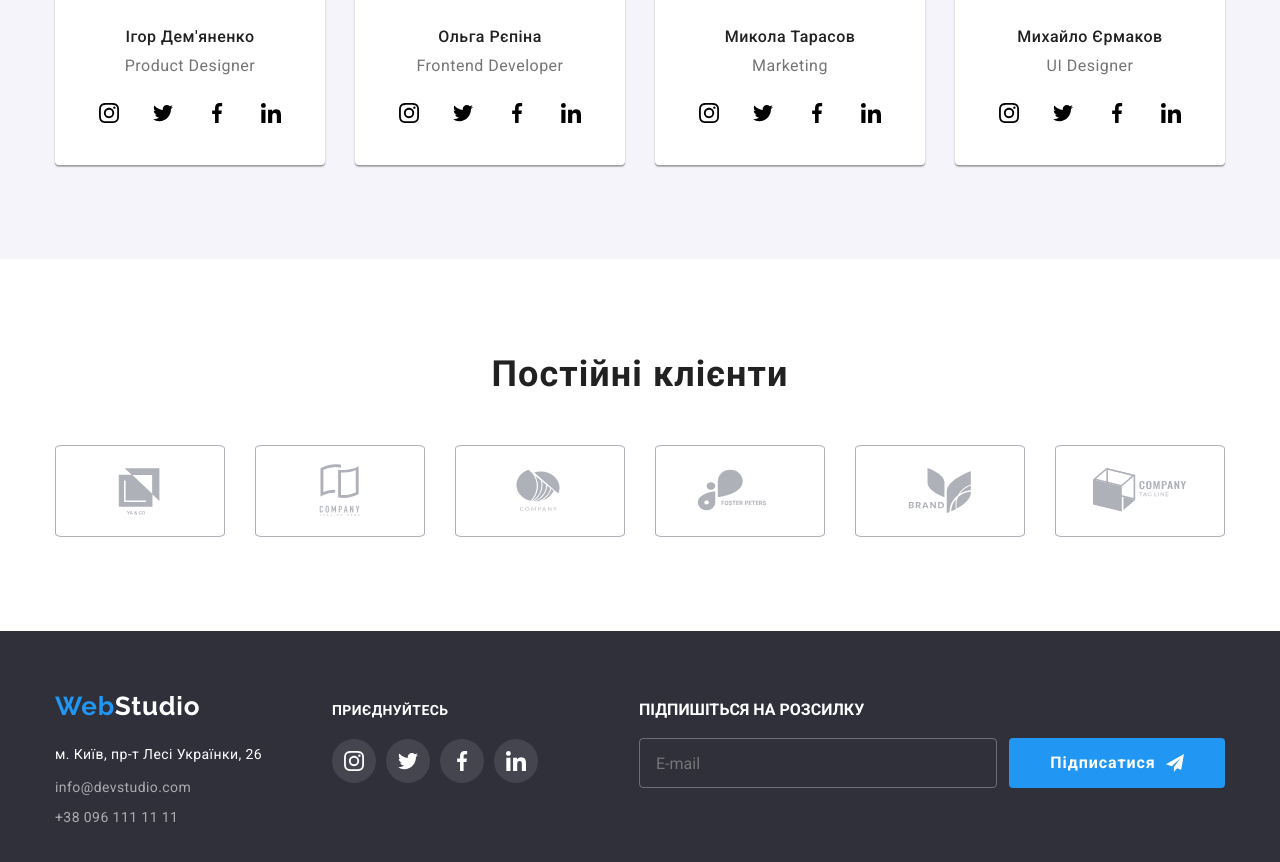
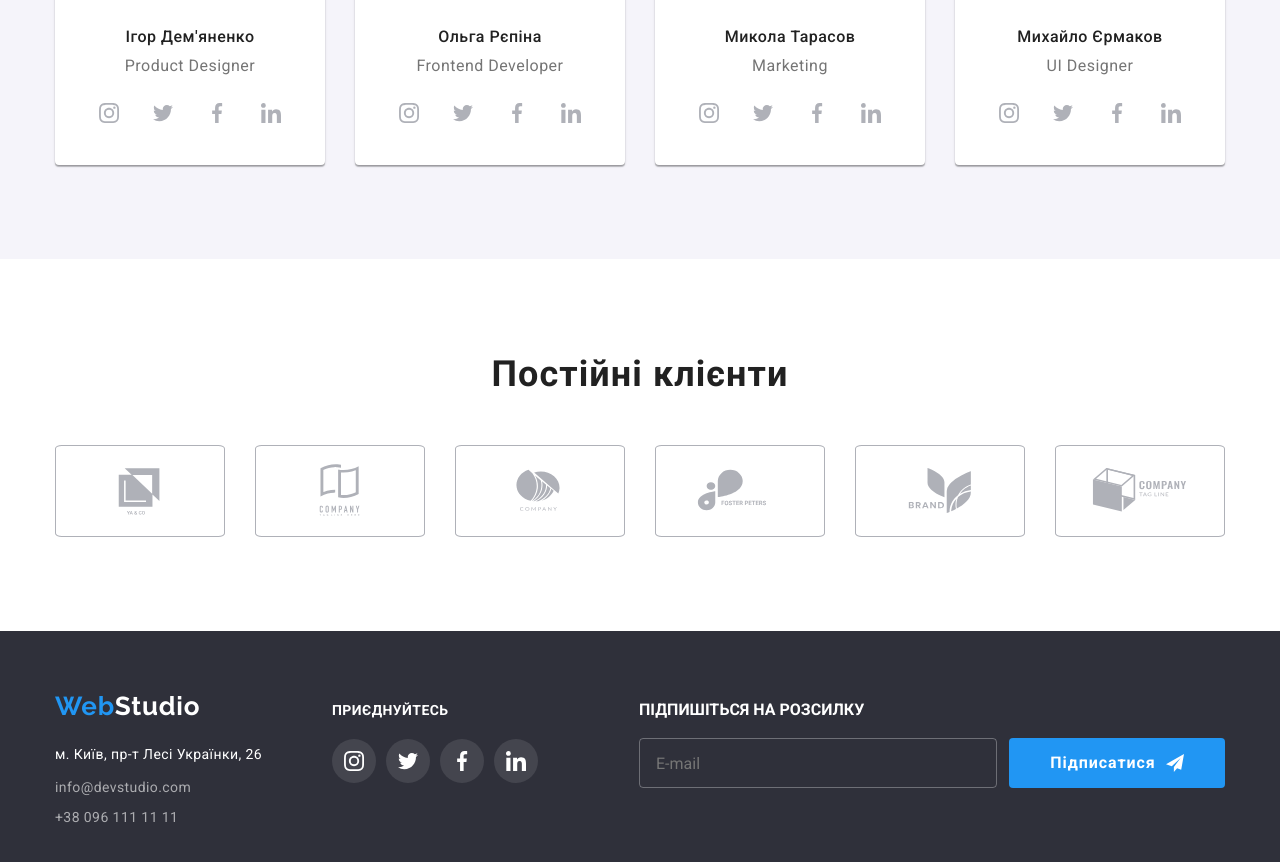
Before and after one commit to Oksana-Hrebinnyk/goit-markup-hw-07, a plain HTML site: page index.html in a window 1280 px wide. Shown: the part 2052-2914 px from the top of the page. Drawn offline with nearby package versions, Linux system fonts and the light colour scheme; files that its build step writes are made by us from their sources.

Commit message:
checkbox

```diff
--- a/index.html
+++ b/index.html
@@ -184,7 +184,7 @@
                       rel="noopener noreferer"
                       aria-label="Instagram"
                     >
-                      <svg class=".team__social-media--icon" width="20px" height="20px">
+                      <svg class="team__social-media--icon" width="20px" height="20px">
                         <use href="./img/icons.svg#instagram"></use>
                       </svg>
                     </a>
@@ -197,7 +197,7 @@
                       rel="noopener noreferer"
                       aria-label="Instagram"
                     >
-                      <svg class=".team__social-media--icon" width="20px" height="20px">
+                      <svg class="team__social-media--icon" width="20px" height="20px">
                         <use href="./img/icons.svg#twitter"></use>
                       </svg>
                     </a>
@@ -210,7 +210,7 @@
                       rel="noopener noreferer"
                       aria-label="Instagram"
                     >
-                      <svg class=".team__social-media--icon" width="20px" height="20px">
+                      <svg class="team__social-media--icon" width="20px" height="20px">
                         <use href="./img/icons.svg#facebook"></use>
                       </svg>
                     </a>
@@ -223,7 +223,7 @@
                       rel="noopener noreferer"
                       aria-label="Instagram"
                     >
-                      <svg class=".team__social-media--icon" width="20px" height="20px">
+                      <svg class="team__social-media--icon" width="20px" height="20px">
                         <use href="./img/icons.svg#linkedin"></use>
                       </svg>
                     </a>
@@ -245,7 +245,7 @@
                       rel="noopener noreferer"
                       aria-label="Instagram"
                     >
-                      <svg class=".team__social-media--icon" width="20px" height="20px">
+                      <svg class="team__social-media--icon" width="20px" height="20px">
                         <use href="./img/icons.svg#instagram"></use>
                       </svg>
                     </a>
@@ -258,7 +258,7 @@
                       rel="noopener noreferer"
                       aria-label="Instagram"
                     >
-                      <svg class=".team__social-media--icon" width="20px" height="20px">
+                      <svg class="team__social-media--icon" width="20px" height="20px">
                         <use href="./img/icons.svg#twitter"></use>
                       </svg>
                     </a>
@@ -271,7 +271,7 @@
                       rel="noopener noreferer"
                       aria-label="Instagram"
                     >
-                      <svg class=".team__social-media--icon" width="20px" height="20px">
+                      <svg class="team__social-media--icon" width="20px" height="20px">
                         <use href="./img/icons.svg#facebook"></use>
                       </svg>
                     </a>
@@ -284,7 +284,7 @@
                       rel="noopener noreferer"
                       aria-label="Instagram"
                     >
-                      <svg class=".team__social-media--icon" width="20px" height="20px">
+                      <svg class="team__social-media--icon" width="20px" height="20px">
                         <use href="./img/icons.svg#linkedin"></use>
                       </svg>
                     </a>
@@ -306,7 +306,7 @@
                       rel="noopener noreferer"
                       aria-label="Instagram"
                     >
-                      <svg class=".team__social-media--icon" width="20px" height="20px">
+                      <svg class="team__social-media--icon" width="20px" height="20px">
                         <use href="./img/icons.svg#instagram"></use>
                       </svg>
                     </a>
@@ -319,7 +319,7 @@
                       rel="noopener noreferer"
                       aria-label="Instagram"
                     >
-                      <svg class=".team__social-media--icon" width="20px" height="20px">
+                      <svg class="team__social-media--icon" width="20px" height="20px">
                         <use href="./img/icons.svg#twitter"></use>
                       </svg>
                     </a>
@@ -332,7 +332,7 @@
                       rel="noopener noreferer"
                       aria-label="Instagram"
                     >
-                      <svg class=".team__social-media--icon" width="20px" height="20px">
+                      <svg class="team__social-media--icon" width="20px" height="20px">
                         <use href="./img/icons.svg#facebook"></use>
                       </svg>
                     </a>
@@ -345,7 +345,7 @@
                       rel="noopener noreferer"
                       aria-label="Instagram"
                     >
-                      <svg class=".team__social-media--icon" width="20px" height="20px">
+                      <svg class="team__social-media--icon" width="20px" height="20px">
                         <use href="./img/icons.svg#linkedin"></use>
                       </svg>
                     </a>
@@ -367,7 +367,7 @@
                       rel="noopener noreferer"
                       aria-label="Instagram"
                     >
-                      <svg class=".team__social-media--icon" width="20px" height="20px">
+                      <svg class="team__social-media--icon" width="20px" height="20px">
                         <use href="./img/icons.svg#instagram"></use>
                       </svg>
                     </a>
@@ -380,7 +380,7 @@
                       rel="noopener noreferer"
                       aria-label="Instagram"
                     >
-                      <svg class=".team__social-media--icon" width="20px" height="20px">
+                      <svg class="team__social-media--icon" width="20px" height="20px">
                         <use href="./img/icons.svg#twitter"></use>
                       </svg>
                     </a>
@@ -393,7 +393,7 @@
                       rel="noopener noreferer"
                       aria-label="Instagram"
                     >
-                      <svg class=".team__social-media--icon" width="20px" height="20px">
+                      <svg class="team__social-media--icon" width="20px" height="20px">
                         <use href="./img/icons.svg#facebook"></use>
                       </svg>
                     </a>
@@ -406,7 +406,7 @@
                       rel="noopener noreferer"
                       aria-label="Instagram"
                     >
-                      <svg class=".team__social-media--icon" width="20px" height="20px">
+                      <svg class="team__social-media--icon" width="20px" height="20px">
                         <use href="./img/icons.svg#linkedin"></use>
                       </svg>
                     </a>
@@ -599,7 +599,7 @@
             ></textarea>
           </label>
           <label class="form__conditions">
-            <input type="form__checkbox" class="form__checkbox visually__hidden" required />
+            <input type="checkbox" class="form__checkbox visually__hidden" required />
             <svg class="icon__checkbox" width="16" height="15">
               <use class="form__checkbox--icon-unchecked" href="./img/icons.svg#uncheck-form"></use>
               <use class="form__checkbox--icon-checked" href="./img/icons.svg#check-form"></use>
--- a/sass/components/_modal.scss
+++ b/sass/components/_modal.scss
@@ -123,8 +123,6 @@
         border-color: var(--accent-cl);
     }
 }
-
-
 .form__conditions{
     display: flex;
     align-items: center;
```
